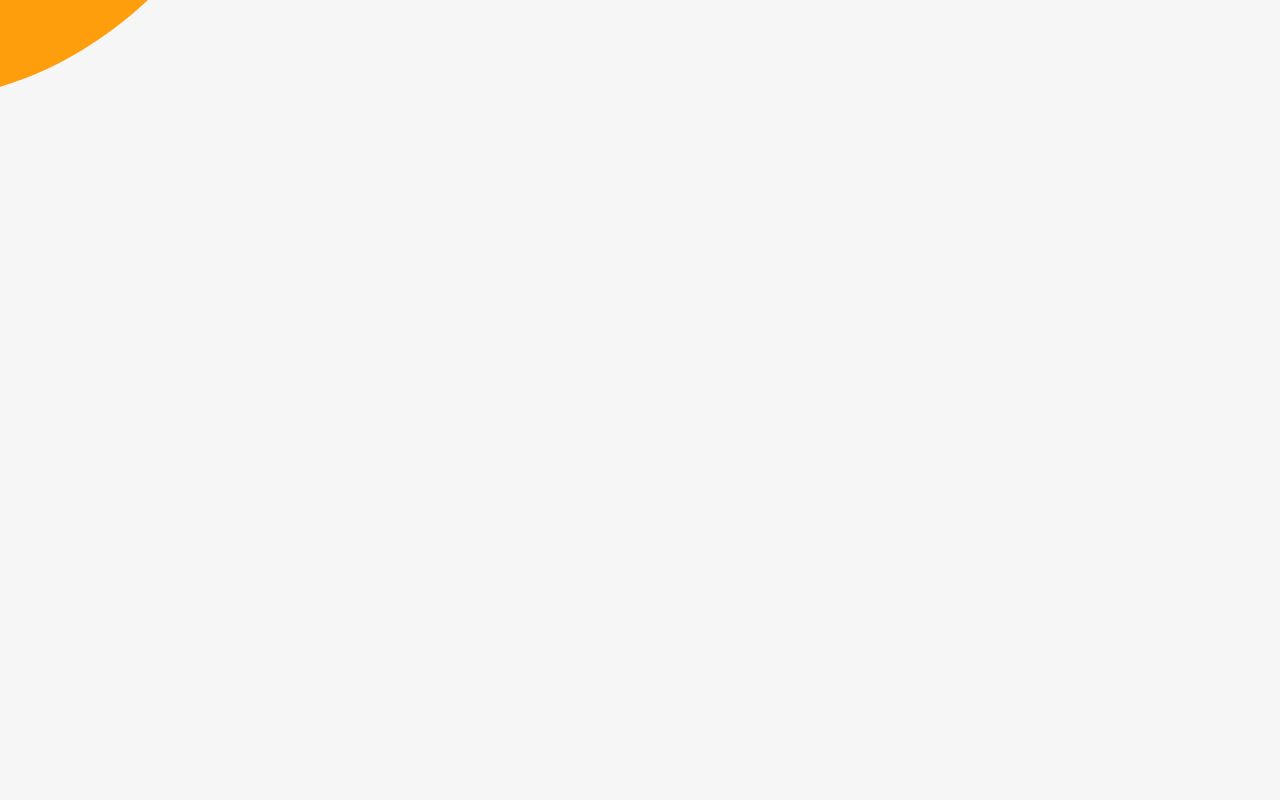
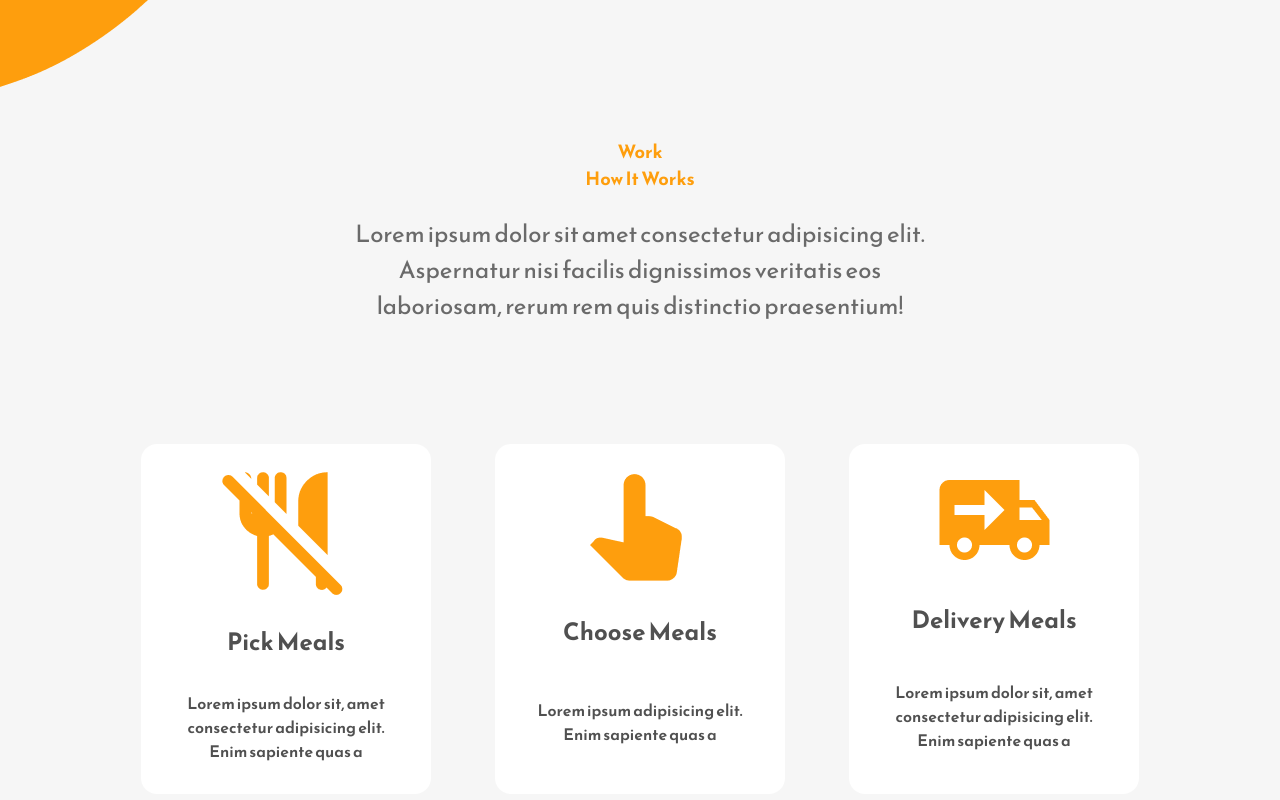
Before and after one commit to GulinaOmurbaevna/FoodReact, a React (Create React App) app: page / in a window 1280 px wide. Shown: the part 1847-2647 px from the top of the page. Before the commit the page ends 1958 px from the top, so only its background shows below. Built offline with nearby package versions, Linux system fonts and the light colour scheme.

Commit message:
add Work

```diff
--- a/src/App.js
+++ b/src/App.js
@@ -2,6 +2,7 @@
 import About from './About';
 import './App.css';
 import Home from './components/Home';
+import Work from './components/Work';
 
 function App() {
   return (
@@ -9,6 +10,7 @@ function App() {
 
         <Home />
         <About />
+        <Work />
     </div>
   );
 }
--- /dev/null
+++ b/src/components/Work.js
@@ -0,0 +1,56 @@
+import React from 'react'
+import PickMeals from '../Assets/pick-meals-image.png';
+import ChooseMeals from '../Assets/choose-image.png';
+import DeliveryMeals from '../Assets/delivery-image.png'
+
+function Work() {
+    const workInfoData = [
+      {
+        image: PickMeals,
+        title: "Pick Meals",
+        text: "Lorem ipsum dolor sit, amet consectetur adipisicing elit. Enim sapiente quas a",
+      },
+      {
+        image: ChooseMeals,
+        title: "Choose Meals",
+        text: "Lorem ipsum  adipisicing elit. Enim sapiente quas a",
+      },
+      {
+        image: DeliveryMeals,
+        title: "Delivery Meals",
+        text: "Lorem ipsum dolor sit, amet consectetur adipisicing elit. Enim sapiente quas a",
+      }
+
+    ]
+  return (
+    <div className='work-section-wrapper'>
+        <div className='work-section-top'>
+            <p className="primary-subheading">Work</p>
+            <h2 className='primary-subheading'>How It Works</h2>
+            <p className="primary-text">
+                Lorem ipsum dolor sit amet consectetur adipisicing elit.
+                 Aspernatur nisi facilis dignissimos veritatis eos laboriosam, rerum rem quis distinctio praesentium!
+            </p>
+
+        </div>
+
+        <div className="work-section-bottom">
+            {
+                workInfoData.map((data) => (
+                    <div className="work-section-info">
+                        <div className="info-boxes-img-container">
+                            <img src={data.image} alt="" />
+                        </div>
+                        <h2>{data.title}</h2>
+                        <p>{data.text}</p>
+
+                    </div>
+                ))
+            }
+        </div>
+
+    </div>
+  )
+}
+
+export default Work
```
